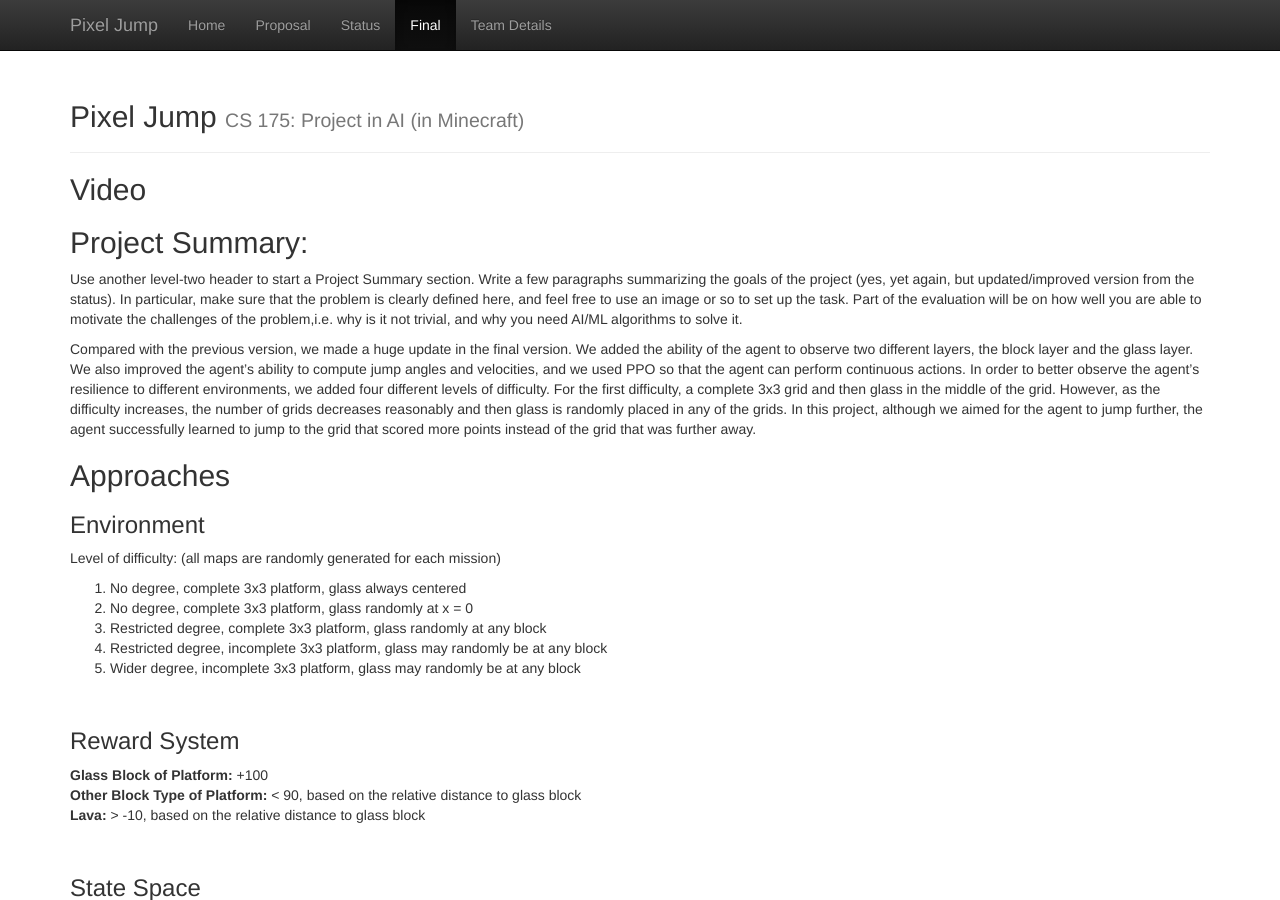
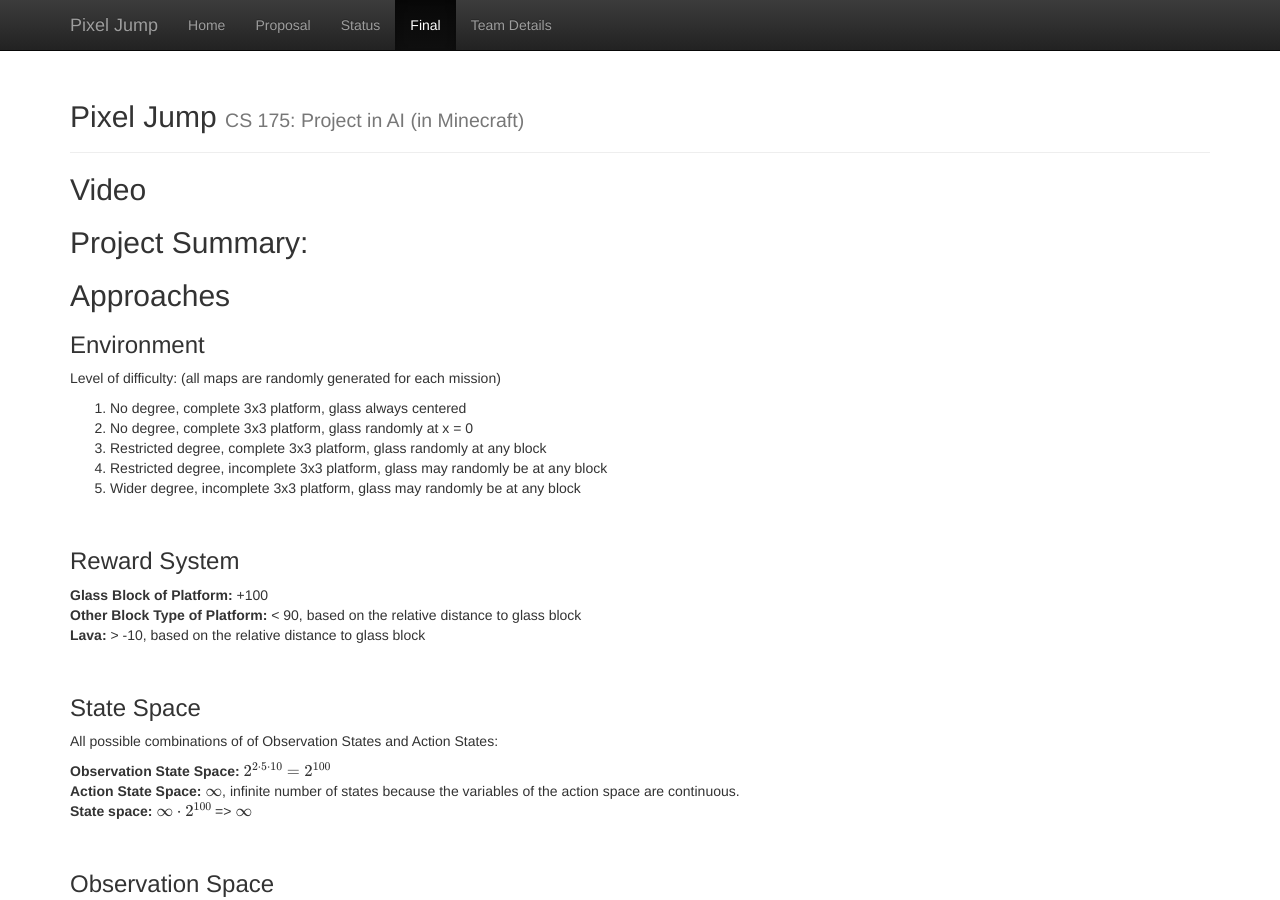
Before and after one commit to bikaylee/Jump-Jump, a Jekyll site: the page built from docs/final.md, in a window 1280 px wide and 900 px high. Built offline with Jekyll 4.4.1, drawn with Linux system fonts in a browser that asks for light colours; our own code applies the rules of GitHub Pages for plain Markdown files; formulas are drawn with MathJax 3; some of the changed lines change nothing that is shown; some of the changed text lies outside the part shown.

Commit message:
updated equation format

```diff
--- a/docs/final.md
+++ b/docs/final.md
@@ -1,12 +1,6 @@
 ## Video
 
 ## Project Summary:
-
-Use another level-two header to start a Project Summary section. Write a few paragraphs summarizing the goals of the project (yes, yet again, but updated/improved version from the status). In particular, make sure that the problem is clearly defined here, and feel free to use an image or so to set up the task. Part of the evaluation will be on how well you are able to motivate the challenges of the problem,i.e. why is it not trivial, and why you need AI/ML algorithms to solve it.
-
-
-
-Compared with the previous version, we made a huge update in the final version. We added the ability of the agent to observe two different layers, the block layer and the glass layer. We also improved the agent's ability to compute jump angles and velocities, and we used PPO so that the agent can perform continuous actions. In order to better observe the agent's resilience to different environments, we added four different levels of difficulty. For the first difficulty, a complete 3x3 grid and then glass in the middle of the grid. However, as the difficulty increases, the number of grids decreases reasonably and then glass is randomly placed in any of the grids. In this project, although we aimed for the agent to jump further, the agent successfully learned to jump to the grid that scored more points instead of the grid that was further away.
 
 
 ## Approaches
@@ -69,12 +63,14 @@
 
 <br>
 $$
-\begin{align}
-&Horizontal\,(x), \,\,\,\,a_x = 0\, &Frontal\,(z), \,\,\,\,a_z = 0\, &Vertical\,(y), \,\,\,\,a_y = -g \\ \hline
-&V_x = V \cdot cos V\theta \cdot cos H\theta\, &V_z = V \cdot cos V\theta \cdot sin H\theta\, &V_y = V \cdot sin V\theta + a_y \cdot \Delta t \\
-&\Delta x = V_x \cdot \Delta t\, &\Delta z = V_z \cdot \Delta t\,   &\Delta y = V_y \cdot \Delta t + \frac{1}{2} \cdot {\Delta t}^2 \\
-\end{align}
+\begin{array} {ll}
+&Horizontal\,(x)\, & &Frontal\,(z)\, & &Vertical\,(y)\, \\ \hline
+&V_x = V cos \theta_V \cdot cos \theta_H\, & &V_z = V cos \theta_V \cdot sin \theta_H\, & &V_y = V sin \theta_V + a_y \Delta t \\
+&a_x = 0\,  & &\,a_z = 0\, & &  \,a_y = -g \\
+&\Delta x = V_x \Delta t\, & &\Delta z = V_z \Delta t\, &  &\Delta y = V_y \Delta t + \frac{1}{2} {\Delta t}^2 \\
+\end{array}
 $$
+
 
 <br>
 
```
